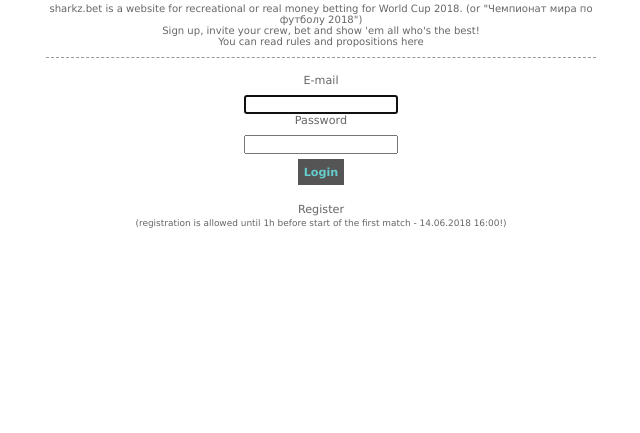
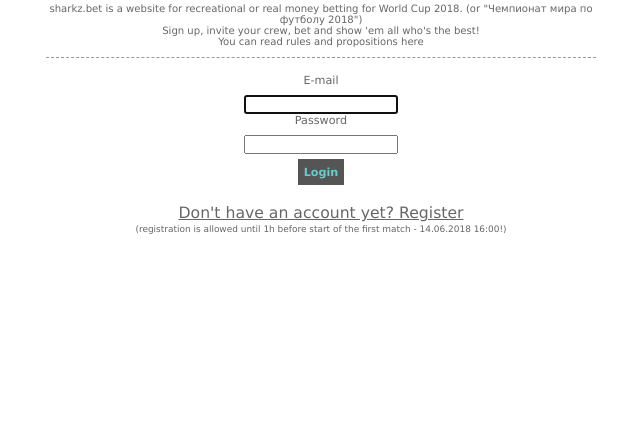
Before and after one commit to stalker314314/nasa_mala_kladionica, a Django app: page /login/ in a window 1280 px wide. Shown: the part 134-567 px from the top of the page, without its empty margins (314-954 px from the left). Run offline with Django 3.2, Linux system fonts and the light colour scheme; data comes from the database, SQL or seed files in the repository; some libraries are stand-ins or nearby versions.

Commit message:
povecavam register

```diff
--- a/nmkapp/static/css/css.css
+++ b/nmkapp/static/css/css.css
@@ -437,6 +437,11 @@ ul.proposition {
 	z-index: -1;
 }
 
+#register-link {
+    text-decoration: underline;
+    font-size: 1.4em;
+}
+
 footer {
   height: var( --footer-height );
   padding: var( --footer-padding-vertical ) 0;
--- a/nmkapp/templates/login.html
+++ b/nmkapp/templates/login.html
@@ -47,7 +47,7 @@
 		{% is_registration_allowed as is_registration_allowed %}
 		{% if is_registration_allowed %}
 		<div>
-			<a href="/register">{% trans "Register" %}</a><br/>
+			<a id="register-link" href="/register">{% trans "Don't have an account yet? Register" %}</a><br/>
 			<small>{% trans "(registration is allowed until 1h before start of the first match" %} - 14.06.2018 16:00!)</small>
 		</div>
 		{% endif %}
```
